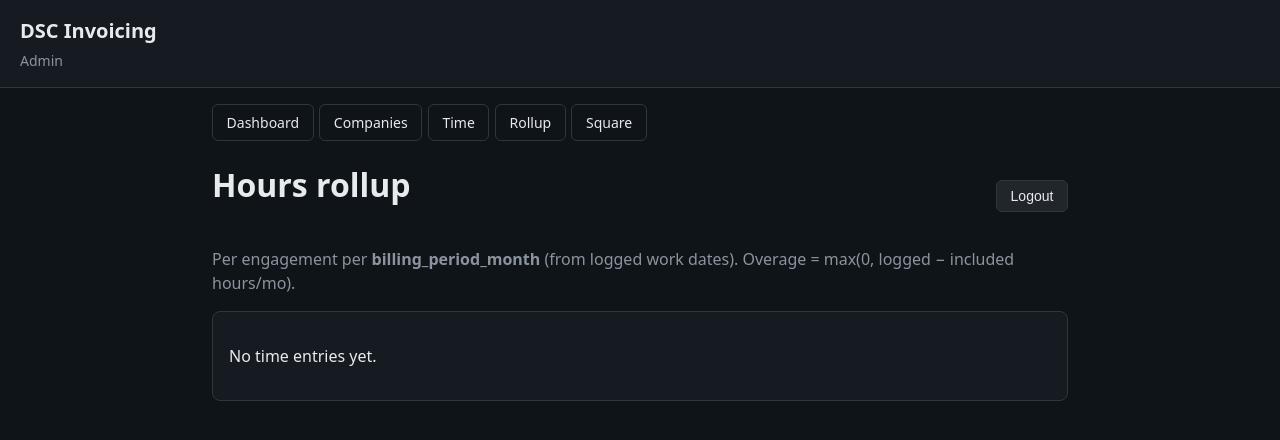
After one commit to decisionsciencecorp/invoicing, a PHP site: page /admin/report-hours.php in a window 1280 px wide. The commit adds this page. Shown: the top 440 px of the page. Run offline with PHP 8.4, Linux system fonts and the light colour scheme; the visitor is signed in with stand-in values (Sample User, id 1).

Commit message:
Admin hours rollup report by billing period and engagement
Co-authored-by: Cursor <cursoragent@cursor.com>

```diff
--- a/public/admin/includes/nav.php
+++ b/public/admin/includes/nav.php
@@ -5,5 +5,6 @@ declare(strict_types=1);
     <a class="btn btn-outline" href="<?= htmlspecialchars(dsc_invoicing_href('admin/index.php'), ENT_QUOTES, 'UTF-8') ?>">Dashboard</a>
     <a class="btn btn-outline" href="<?= htmlspecialchars(dsc_invoicing_href('admin/companies.php'), ENT_QUOTES, 'UTF-8') ?>">Companies</a>
     <a class="btn btn-outline" href="<?= htmlspecialchars(dsc_invoicing_href('admin/time-entries.php'), ENT_QUOTES, 'UTF-8') ?>">Time</a>
+    <a class="btn btn-outline" href="<?= htmlspecialchars(dsc_invoicing_href('admin/report-hours.php'), ENT_QUOTES, 'UTF-8') ?>">Rollup</a>
     <a class="btn btn-outline" href="<?= htmlspecialchars(dsc_invoicing_href('admin/config.php'), ENT_QUOTES, 'UTF-8') ?>">Square</a>
 </nav>
--- a/public/admin/index.php
+++ b/public/admin/index.php
@@ -25,6 +25,7 @@ require_once __DIR__ . '/includes/nav.php';
     <div class="stack">
         <a class="btn btn-outline" href="<?= htmlspecialchars(dsc_invoicing_href('admin/companies.php'), ENT_QUOTES, 'UTF-8') ?>">Companies</a>
         <a class="btn btn-outline" href="<?= htmlspecialchars(dsc_invoicing_href('admin/time-entries.php'), ENT_QUOTES, 'UTF-8') ?>">Time</a>
+        <a class="btn btn-outline" href="<?= htmlspecialchars(dsc_invoicing_href('admin/report-hours.php'), ENT_QUOTES, 'UTF-8') ?>">Rollup</a>
         <a class="btn btn-outline" href="<?= htmlspecialchars(dsc_invoicing_href('admin/config.php'), ENT_QUOTES, 'UTF-8') ?>">Square config</a>
         <form method="POST" action="<?= htmlspecialchars(dsc_invoicing_href('admin/logout.php'), ENT_QUOTES, 'UTF-8') ?>">
             <?= csrfField() ?>
--- /dev/null
+++ b/public/admin/report-hours.php
@@ -0,0 +1,88 @@
+<?php
+declare(strict_types=1);
+
+require_once __DIR__ . '/../includes/auth.php';
+require_once __DIR__ . '/../includes/csrf.php';
+requireAuth();
+
+$db = getDbConnection();
+
+$sql =
+    'SELECT t.billing_period_month, c.id AS company_id, c.name AS company_name, ' .
+    'e.id AS engagement_id, e.name AS engagement_name, e.hourly_rate_cents, e.included_hours_per_month, ' .
+    'SUM(t.hours) AS total_hours ' .
+    'FROM time_entries t ' .
+    'JOIN engagements e ON e.id = t.engagement_id ' .
+    'JOIN companies c ON c.id = e.company_id ' .
+    'GROUP BY t.billing_period_month, e.id ' .
+    'ORDER BY t.billing_period_month DESC, c.name COLLATE NOCASE, e.name COLLATE NOCASE';
+
+$rows = [];
+$r = $db->query($sql);
+while ($row = $r->fetchArray(SQLITE3_ASSOC)) {
+    $logged = (float) $row['total_hours'];
+    $included = (int) $row['included_hours_per_month'];
+    $overage = max(0.0, $logged - (float) $included);
+    $row['logged_hours'] = $logged;
+    $row['overage_hours'] = $overage;
+    $row['estimated_overage_cents'] = (int) round($overage * (int) $row['hourly_rate_cents']);
+    $rows[] = $row;
+}
+
+$adminPageTitle = 'Hours by billing period';
+require_once __DIR__ . '/includes/header.php';
+require_once __DIR__ . '/includes/nav.php';
+?>
+
+<div class="nav-row">
+    <h1>Hours rollup</h1>
+    <form method="POST" action="<?= htmlspecialchars(dsc_invoicing_href('admin/logout.php'), ENT_QUOTES, 'UTF-8') ?>">
+        <?= csrfField() ?>
+        <button type="submit" class="btn">Logout</button>
+    </form>
+</div>
+
+<p style="color:#8b949e;margin-top:0;">Per engagement per <strong>billing_period_month</strong> (from logged work dates). Overage = max(0, logged − included hours/mo).</p>
+
+<div class="info-box">
+    <?php if ($rows === []): ?>
+        <p>No time entries yet.</p>
+    <?php else: ?>
+        <div style="overflow-x:auto;">
+            <table style="width:100%;border-collapse:collapse;font-size:0.875rem;">
+                <thead>
+                    <tr style="text-align:left;border-bottom:1px solid #30363d;">
+                        <th style="padding:0.4rem;">Period</th>
+                        <th style="padding:0.4rem;">Company</th>
+                        <th style="padding:0.4rem;">Engagement</th>
+                        <th style="padding:0.4rem;text-align:right;">Logged</th>
+                        <th style="padding:0.4rem;text-align:right;">Included</th>
+                        <th style="padding:0.4rem;text-align:right;">Overage</th>
+                        <th style="padding:0.4rem;text-align:right;">$/hr</th>
+                        <th style="padding:0.4rem;text-align:right;">Est. overage $</th>
+                        <th></th>
+                    </tr>
+                </thead>
+                <tbody>
+                    <?php foreach ($rows as $x): ?>
+                        <tr style="border-bottom:1px solid #21262d;">
+                            <td style="padding:0.35rem 0;"><?= htmlspecialchars((string) $x['billing_period_month'], ENT_QUOTES, 'UTF-8') ?></td>
+                            <td style="padding:0.35rem 0;"><?= htmlspecialchars((string) $x['company_name'], ENT_QUOTES, 'UTF-8') ?></td>
+                            <td style="padding:0.35rem 0;">
+                                <a href="<?= htmlspecialchars(dsc_invoicing_href('admin/time-entries.php?engagement_id=' . (int) $x['engagement_id']), ENT_QUOTES, 'UTF-8') ?>"><?= htmlspecialchars((string) $x['engagement_name'], ENT_QUOTES, 'UTF-8') ?></a>
+                            </td>
+                            <td style="padding:0.35rem 0;text-align:right;"><?= htmlspecialchars((string) $x['logged_hours'], ENT_QUOTES, 'UTF-8') ?></td>
+                            <td style="padding:0.35rem 0;text-align:right;"><?= (int) $x['included_hours_per_month'] ?></td>
+                            <td style="padding:0.35rem 0;text-align:right;"><?= htmlspecialchars((string) $x['overage_hours'], ENT_QUOTES, 'UTF-8') ?></td>
+                            <td style="padding:0.35rem 0;text-align:right;">$<?= number_format(((int) $x['hourly_rate_cents']) / 100, 2) ?></td>
+                            <td style="padding:0.35rem 0;text-align:right;">$<?= number_format($x['estimated_overage_cents'] / 100, 2) ?></td>
+                        </tr>
+                    <?php endforeach; ?>
+                </tbody>
+            </table>
+        </div>
+        <p style="color:#8b949e;font-size:0.8rem;margin-bottom:0;">Estimated overage billing is illustrative (PRD billing rules + invoicing automation P2).</p>
+    <?php endif; ?>
+</div>
+
+<?php require_once __DIR__ . '/includes/footer.php'; ?>
```
